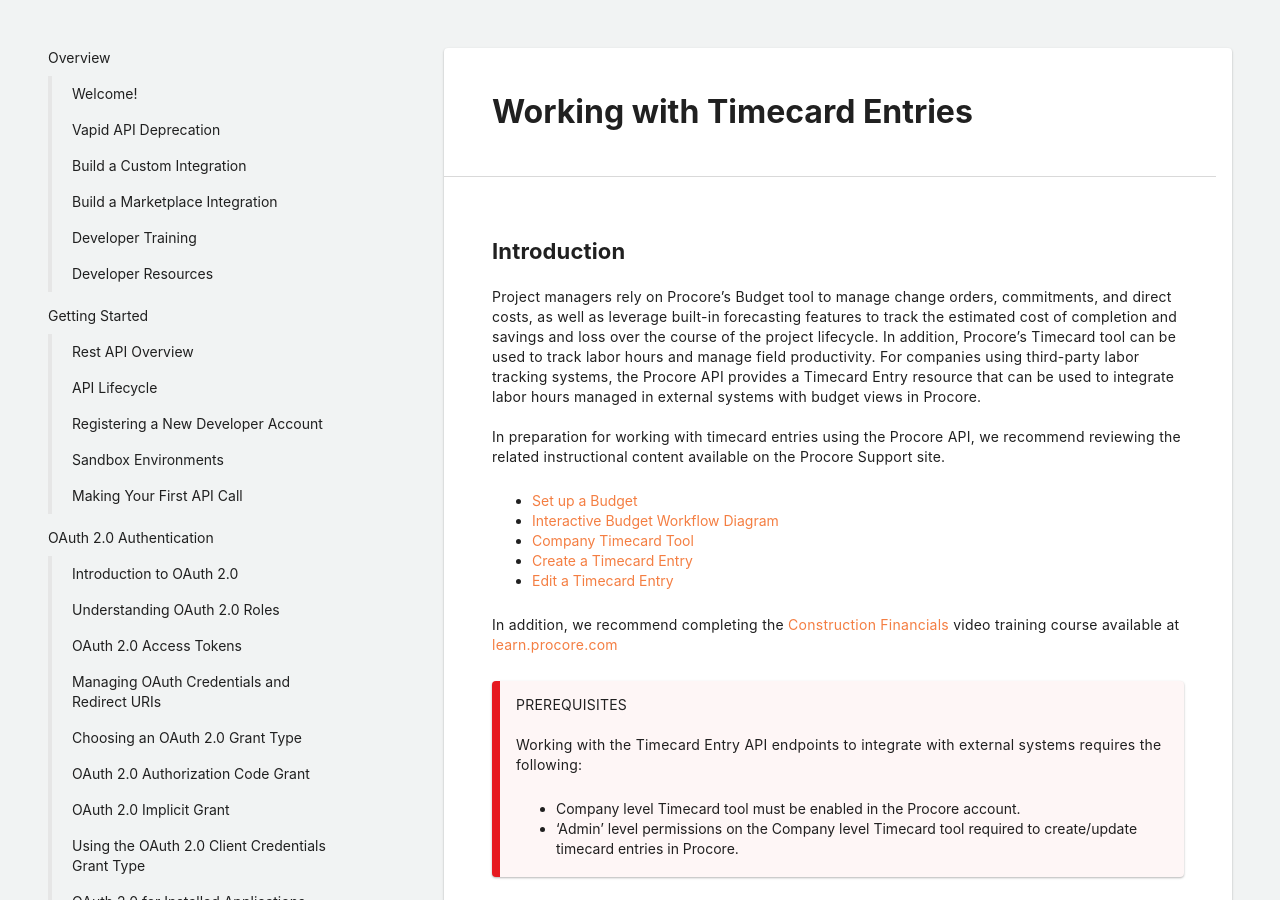
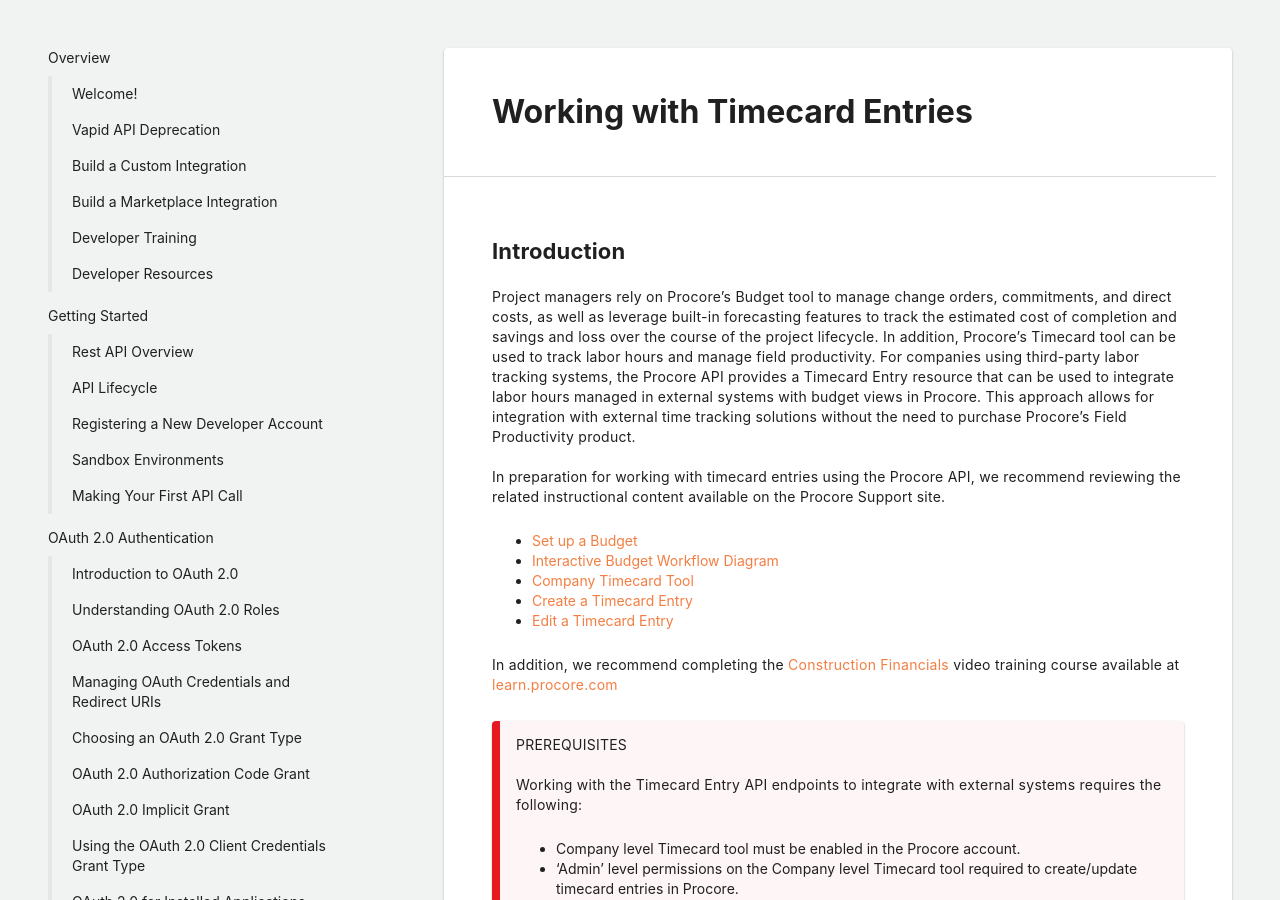
Before and after one commit to procore/documentation, a Jekyll site: the page built from tutorials/tutorial_timecard_entries.md, in a window 1280 px wide and 900 px high. Built offline with Jekyll 4.4.1, drawn with Linux system fonts in a browser that asks for light colours.

Commit message:
Update to Introduction section

```diff
--- a/tutorials/tutorial_timecard_entries.md
+++ b/tutorials/tutorial_timecard_entries.md
@@ -11,6 +11,7 @@ section_title: Guides and Tutorials
 Project managers rely on Procore's Budget tool to manage change orders, commitments, and direct costs, as well as leverage built-in forecasting features to track the estimated cost of completion and savings and loss over the course of the project lifecycle.
 In addition, Procore's Timecard tool can be used to track labor hours and manage field productivity.
 For companies using third-party labor tracking systems, the Procore API provides a Timecard Entry resource that can be used to integrate labor hours managed in external systems with budget views in Procore.
+This approach allows for integration with external time tracking solutions without the need to purchase Procore's Field Productivity product.
 
 In preparation for working with timecard entries using the Procore API, we recommend reviewing the related instructional content available on the Procore Support site.
 
```
